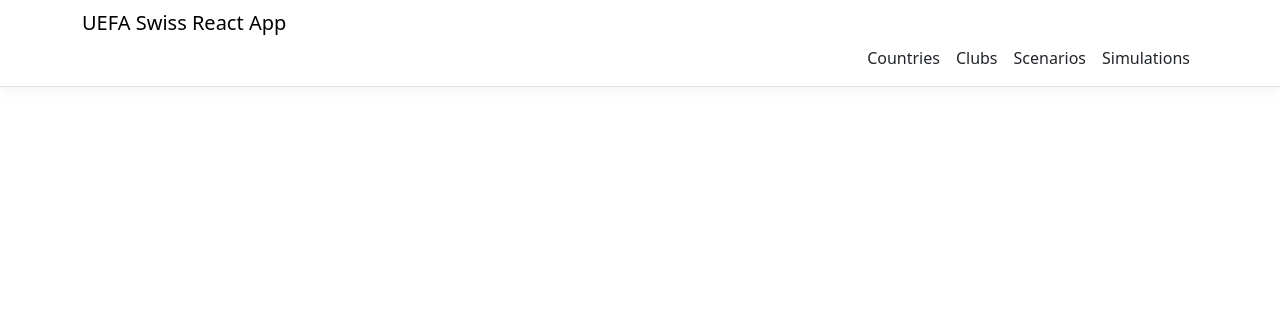
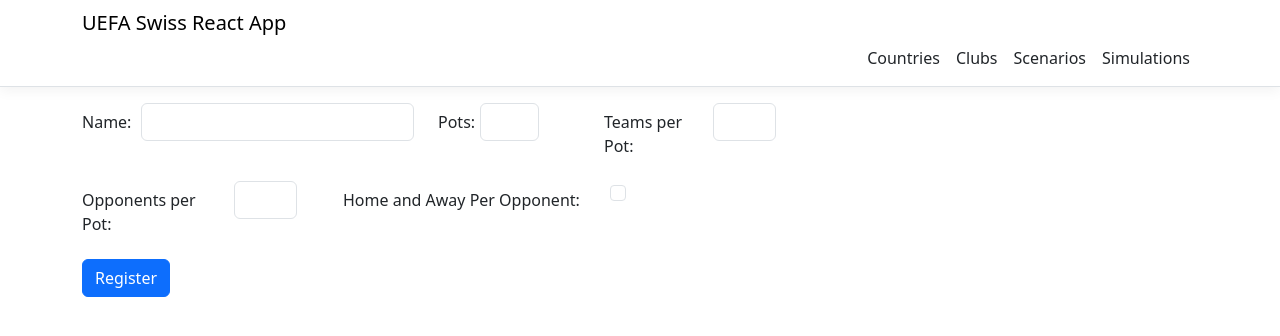
Before and after one commit to ainaea/UEFA_Swiss_ReactApp, a React (Vite) app in the folder net_reactapp2.client/: page /add-scenario in a window 1280 px wide. Shown: the top 336 px of the page. Built offline with nearby package versions, Linux system fonts and the light colour scheme; no server answers.

Commit message:
Completed Scenario React implementation

```diff
--- a/net_reactapp2.client/src/App.jsx
+++ b/net_reactapp2.client/src/App.jsx
@@ -11,14 +11,17 @@
 import { useNavigate } from 'react-router-dom';
 import AddCountry from './components/AddCountry';
 import AddEditClub from './components/AddEditClub';
+import AddEditScenario from './components/AddEditScenario';
 
 
 function App() {
     const navigator = useNavigate();
     const [countries, setCountries] = useState([]);
     const [clubs, setClubs] = useState([]);
+    const [scenarios, setScenarios] = useState([]);
     useEffect(() => updateCountries, []);
     useEffect(() => updateClubs, []);
+    useEffect(() => updateScenarios, []);
 
     async function updateCountries() {
         const response = await fetch(`api/country/getall`);
@@ -30,18 +33,25 @@
         const data = await response.json();
         setClubs(data);
     }
+    async function updateScenarios() {
+        const response = await fetch(`api/scenario/getall`);
+        const data = await response.json();
+        setScenarios(data);
+    }
   return (
     <>
       <Layout>
               <Route exact path='/' element={<AllCountries countries={countries} navigator={navigator} />} />
               <Route path='/Clubs' element={<AllClubs clubs={clubs} navigator={navigator} />} />
-              <Route path='/Scenarios' element={<AllScenarios />} />
+              <Route path='/Scenarios' element={<AllScenarios scenarios={scenarios} navigator={navigator} />} />
               <Route path='/Simulations' element={<AllSimulations />} />
               <Route path='/rank-items' element={<AllSimulations />} />
               <Route path='/add-country' element={<AddCountry updateCountries={updateCountries} navigator={navigator} />} />
               <Route path='/edit-country' element={<AddCountry updateCountries={updateCountries} navigator={navigator} isEdit={true} />} />
               <Route path='/add-club' element={<AddEditClub updateClubs={updateClubs} navigator={navigator} countries={countries} />} />
               <Route path='/edit-club' element={<AddEditClub updateClubs={updateClubs} navigator={navigator} countries={countries} isEdit={true} />} />
+              <Route path='/add-scenario' element={<AddEditScenario updateScenarios={updateScenarios} navigator={navigator} />} />
+              <Route path='/edit-scenario' element={<AddEditScenario updateScenarios={updateScenarios} navigator={navigator} isEdit={true} />} />
       </Layout>
     </>
   )
--- /dev/null
+++ b/net_reactapp2.client/src/components/AddEditScenario.jsx
@@ -0,0 +1,86 @@
+import { useState } from 'react';
+import { edit } from './fields';
+
+function AddEditScenario({ updateScenarios, navigator, isEdit = false, model = null }) {
+    if (isEdit) {
+        model = edit.scenario;
+    }
+
+    const [name, setName] = useState(isEdit ? model.name : "");
+    const [numberOfPot, setNumberOfPot] = useState(isEdit ? model.numberOfPot : "");
+    const [numberOfTeamsPerPot, setNumberOfTeamsPerPot] = useState(isEdit ? model.numberOfTeamsPerPot : "");
+    const [numberOfGamesPerPot, setNumberOfGamesPerPot] = useState(isEdit ? model.numberOfGamesPerPot : "");
+    const [homeAndAwayPerOpponent, setHomeAndAwayPerOpponent] = useState(isEdit ? model.homeAndAwayPerOpponent : false);
+    console.log(homeAndAwayPerOpponent);
+    const submitText = isEdit ? "Update" : "Register";
+    const endpoint = isEdit ? 'api/scenario/edit' : 'api/scenario/create';
+
+    async function handleCreation(e) {
+        e.preventDefault();
+
+        const data = isEdit ? { name, numberOfPot, numberOfTeamsPerPot, numberOfGamesPerPot, homeAndAwayPerOpponent, id: model.id } : { name, numberOfPot, numberOfTeamsPerPot, numberOfGamesPerPot, homeAndAwayPerOpponent };
+        try {
+            const response = await fetch(endpoint, {
+                method: 'POST',
+                headers: {
+                    'Content-Type': 'application/json'
+                },
+                body: JSON.stringify(data)
+            });
+            if (response.ok) {
+                updateScenarios();
+                navigator('/Scenarios');
+            }
+            else {
+                console.log(Object.values(data).flat())
+            }
+        } catch (e) {
+            console.log('Error sending data:', e)
+        }
+    }
+
+    return (
+        <form onSubmit={handleCreation} method="post">
+            <div className="mb-3 row">
+                <div className="col-sm-4 row">
+                    <label className="col-sm-2 col-form-label">Name:</label>
+                    <div className="col-sm-10">
+                        <input name="Name" className="form-control" value={name} onChange={(e) => setName(e.target.value)} />
+                    </div>
+                </div>
+                <div className="col-sm-2 row">
+                    <label className="col-sm-3 col-form-label">Pots:</label>
+                    <div className="col-sm-6">
+                        <input type='number' min={2} name="numberOfPot" className="form-control" value={numberOfPot} onChange={(e) => setNumberOfPot(e.target.value)} />
+                    </div>
+                </div>
+                <div className="col-sm-3 row">
+                    <label className="col-sm-5 col-form-label">Teams per Pot:</label>
+                    <div className="col-sm-4">
+                        <input type='number' min={1} name="numberOfTeamsPerPot" className="form-control" value={numberOfTeamsPerPot} onChange={(e) => setNumberOfTeamsPerPot(e.target.value)} />
+                    </div>
+                </div>
+            </div>
+            <div className="mb-3 row">
+                <div className="col-sm-3 row">
+                    <label className="col-sm-7 col-form-label">Opponents per Pot:</label>
+                    <div className="col-sm-4">
+                        <input type='number' min={1} name="numberOfGamesPerPot" className="form-control" value={numberOfGamesPerPot} onChange={(e) => setNumberOfGamesPerPot(e.target.value)} />
+                    </div>
+                </div>
+                <div className="col-sm-4 row">
+                    <label className="col-sm-9 col-form-label">Home and Away Per Opponent:</label>
+                    <div className="col-sm-3">
+                        <input type='checkbox' name="homeAndAwayPerOpponent" className="form-check-input" checked={homeAndAwayPerOpponent} onChange={(e) => setHomeAndAwayPerOpponent(e.target.checked)} />
+                    </div>
+                </div>
+            </div>
+
+            <div>
+                <button type="submit" className="btn btn-primary">{submitText}</button>
+            </div>
+        </form>
+    );
+}
+
+export default AddEditScenario;
--- a/net_reactapp2.client/src/components/AllScenarios.jsx
+++ b/net_reactapp2.client/src/components/AllScenarios.jsx
@@ -1,7 +1,22 @@
-function AllScenarios() {
-  return (
-    <p>Hello world!</p>
-  );
+import Scenario from './Scenario';
+import { Plus } from 'react-bootstrap-icons';
+
+function AllScenarios({ scenarios, navigator }) {
+    function addScenario() {
+        navigator('/add-scenario');
+    }
+    return (scenarios == null ? <h3>No Scenario to display at the moment</h3> :
+        <div className="bg-secondary pt-2 pb-2 row">
+            {scenarios.map(sc => <Scenario key={sc.id} scenario={sc} navigator={navigator} />)}
+            <div className="col-md-12">
+            </div>
+            <div className="col-md-11">
+            </div>
+            <div className="col-md-1 bg-light border rounded-pill d-flex justify-content-center ml-2">
+                <Plus className="btn" onClick={addScenario} size={65} color="blue" />
+            </div>
+        </div>
+    );
 }
 
 export default AllScenarios;
--- /dev/null
+++ b/net_reactapp2.client/src/components/Scenario.jsx
@@ -0,0 +1,24 @@
+import { Pencil } from 'react-bootstrap-icons'
+import { edit } from './fields';
+
+function Scenario({ scenario, navigator }) {
+    function editScenario() {
+        edit.scenario = scenario;
+        navigator('/edit-scenario');
+    }
+
+  return (
+      <div className="bg-light col-md-4 bg-light border rounded-pill d-flex align-items-center">
+          <div className="col-md-10 m-1 row justify-content-center">
+              <h5 className="col-sm-12">{scenario.name}</h5>
+              <h6 className="col-sm-6">Pots: {scenario.numberOfPot}</h6>
+              <h6 className="col-sm-6">Teams per pot: {scenario.numberOfTeamsPerPot}</h6>
+              <h6 className="col-sm-6">Games per pot: {scenario.numberOfGamesPerPot}</h6>
+              <h6 className="col-sm-6">Home and Away: {scenario.homeAndAwayPerOpponent? "Yes": "No"}</h6>
+          </div>
+          <Pencil className="btn col-md-2 fs-4 m-0" onClick={editScenario} size={55} color="blue" />
+      </div>
+  );
+}
+
+export default Scenario;
```
